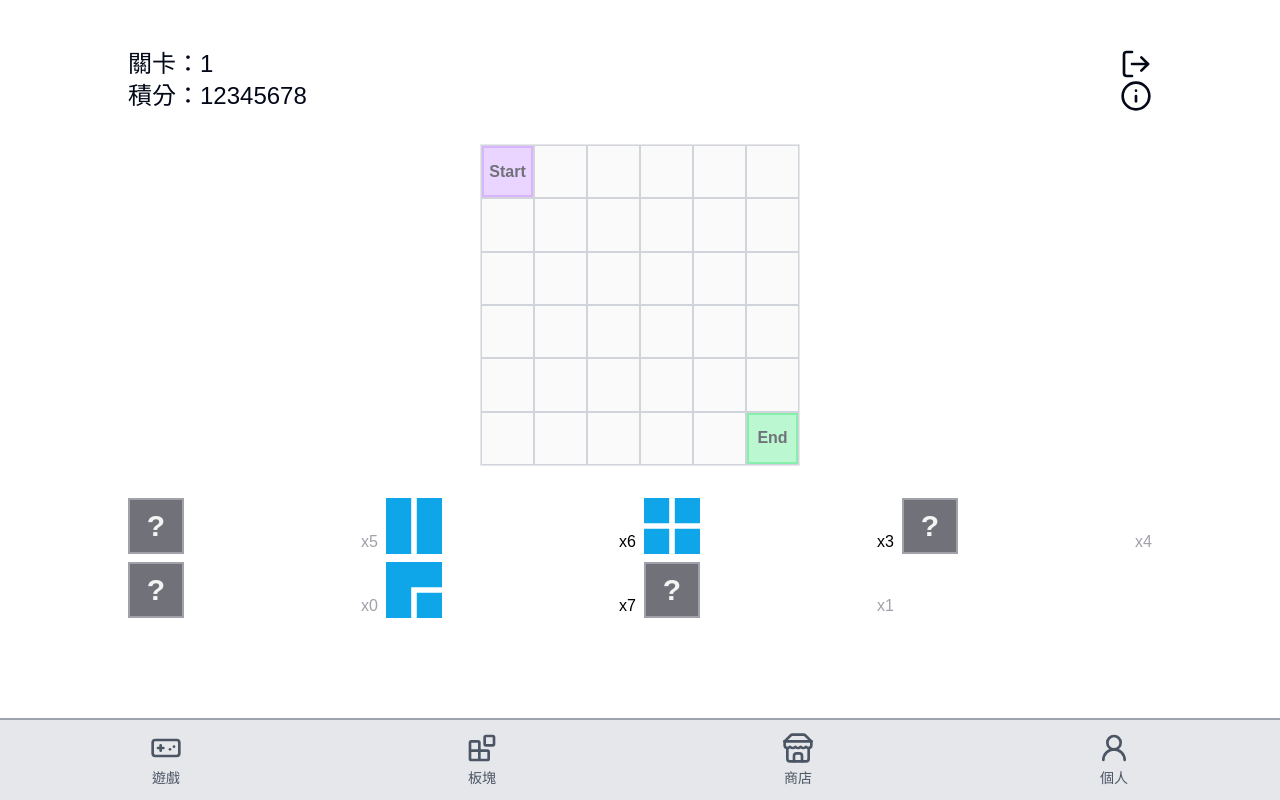
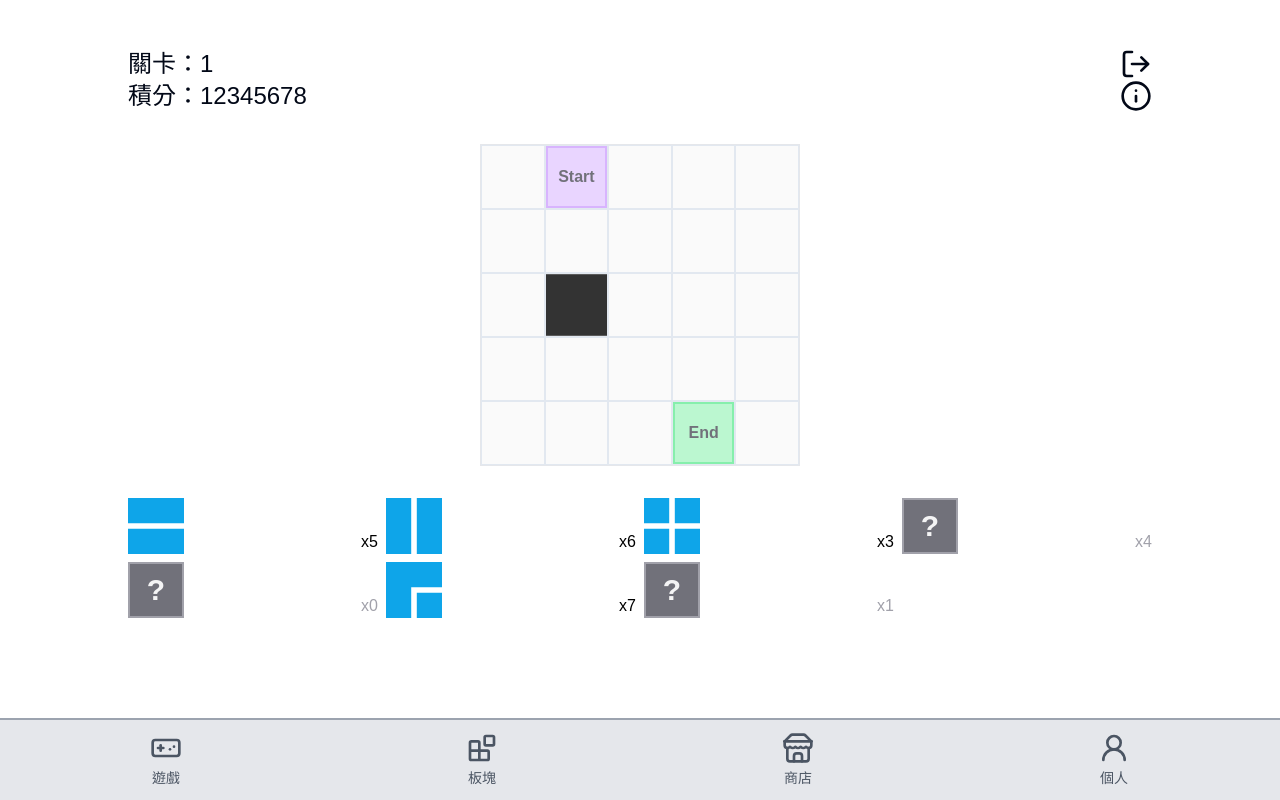
Before and after one commit to sitcon-tw/2025-game, a Next.js app: page /game in a window 1280 px wide. Built offline with nearby package versions, Linux system fonts and the light colour scheme.

Commit message:
style: change color

```diff
--- a/src/app/(screens)/game/page.tsx
+++ b/src/app/(screens)/game/page.tsx
@@ -476,7 +476,7 @@ export default function GamePage() {
     ];
     const BlockDataFetch = {
       a: {
-        unlocked: false,
+        unlocked: true,
         amount: 5,
       },
       b: {
@@ -525,7 +525,7 @@ export default function GamePage() {
 
     setLevel(LevelData);
     setScore(ScoreData);
-    setGameGrid(gameGridData6x6);
+    setGameGrid(GameGridData);
     setBlockData(BlockDataFetch);
     setPropsData(PropsDataFetch);
   }, []);
@@ -607,7 +607,7 @@ export default function GamePage() {
                 return (
                   <div
                     key={colIndex}
-                    className="border border-gray-300"
+                    className="border border-slate-200"
                     style={{
                       height: `${320 / row.length}px`,
                       width: `${320 / row.length}px`,
```
